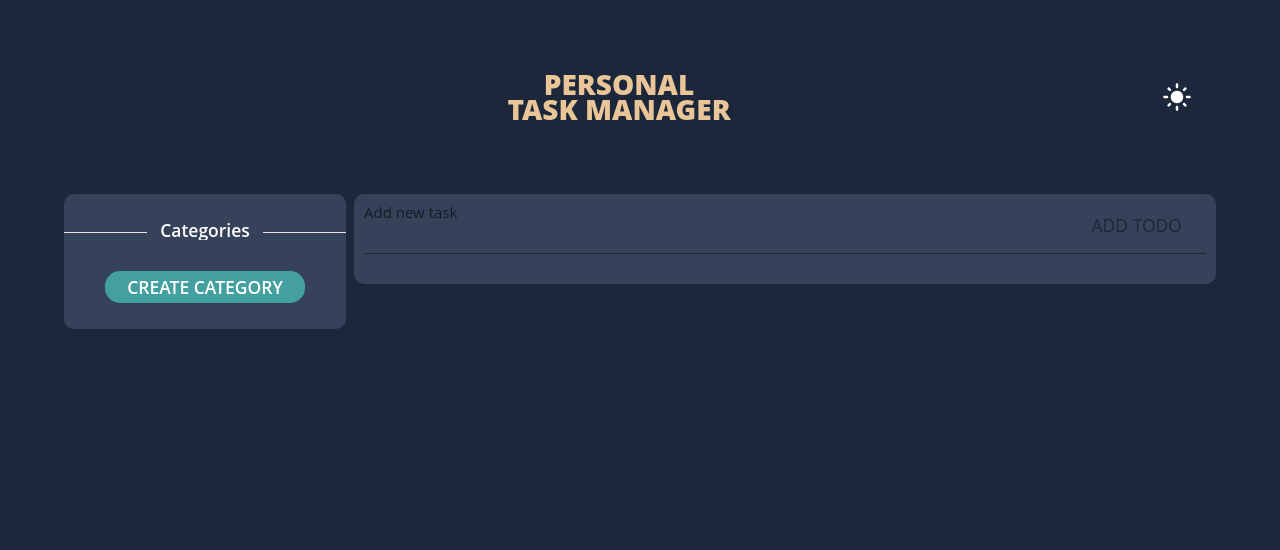
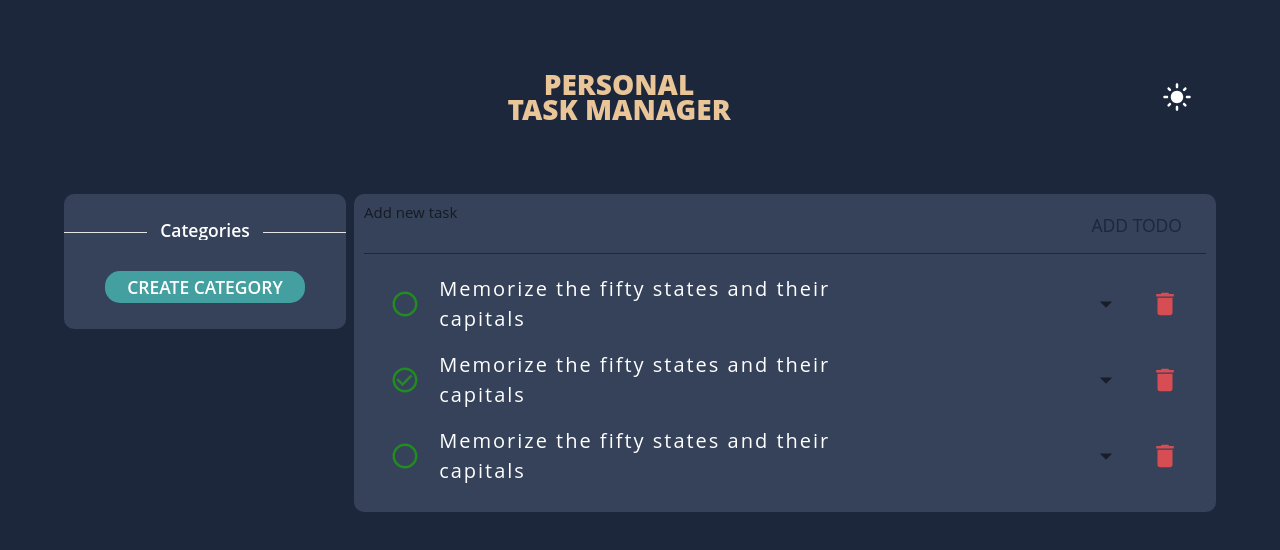
Before and after one commit to romasshka/myTodo, a React (Create React App) app: page / in a window 1280 px wide. Shown: the top 550 px of the page. Built offline with nearby package versions, Linux system fonts and the light colour scheme; data requests are answered from the project's data file.

Commit message:
connected server

```diff
--- a/package.json
+++ b/package.json
@@ -11,6 +11,7 @@
     "@testing-library/jest-dom": "^5.16.5",
     "@testing-library/react": "^13.4.0",
     "@testing-library/user-event": "^13.5.0",
+    "axios": "^1.3.5",
     "mui-color-input": "^1.0.5",
     "react": "^18.2.0",
     "react-dom": "^18.2.0",
--- a/server/db.json
+++ b/server/db.json
@@ -33,28 +33,24 @@
       "color": "#9C27B0"
     }
   ],
-  "todoItem": [
-    {
   "todoItems": [
     {
       "id": 1,
-          "textItem": "Memorize the fifty states and their capitals",
-          "complete": "false",
+      "text": "Memorize the fifty states and their capitals",
+      "completed": false,
       "category": ""
     },
     {
       "id": 2,
-          "textItem": "Memorize the fifty states and their capitals",
-          "complete": "true",
+      "text": "Memorize the fifty states and their capitals",
+      "completed": true,
       "category": ""
     },
     {
       "id": 3,
-          "textItem": "Memorize the fifty states and their capitals",
-          "complete": "true",
+      "text": "Memorize the fifty states and their capitals",
+      "completed": false,
       "category": ""
     }
   ]
 }
-  ]
-}
--- a/src/App.jsx
+++ b/src/App.jsx
@@ -3,7 +3,7 @@ import Main from "./pages/Main";
 import { ColorModeContext, useMode } from './theme/index.jsx';
 import { CssBaseline, GlobalStyles, ThemeProvider } from "@mui/material";
 import { Provider } from "react-redux";
-import store from './toolkitRedux'
+import store from './toolkitRedux/store'
 
 function App() {
   const [theme, colorMode] = useMode();
--- a/src/components/AddTodoItem.jsx
+++ b/src/components/AddTodoItem.jsx
@@ -1,11 +1,11 @@
-import React, { useState } from "react";
+import { useState, useEffect } from "react";
 import Paper from '@mui/material/Paper';
 import InputBase from '@mui/material/InputBase';
 import Divider from '@mui/material/Divider';
 import IconButton from '@mui/material/IconButton';
 import SearchIcon from '@mui/icons-material/Search';
 import { useDispatch } from "react-redux";
-import { addTodo } from "../toolkitRedux/todoSlice";
+import { addTodo, takeTodos } from "../toolkitRedux/todoSlice";
 
 import { Box, TextField, Button } from "@mui/material";
 
@@ -16,9 +16,15 @@ const AddTodoItem = () => {
     const dispatch = useDispatch();
 
     const addTask = () => {
-        dispatch(addTodo({text}))
-        setText('')
+        if (text.trim().length) {
+            dispatch(addTodo({ text }))
+            setText('')
+        }
     }
+
+    useEffect(() => {
+        dispatch(takeTodos());
+    },[dispatch]);
 
     return (
         <Box
--- a/src/components/TodoList.jsx
+++ b/src/components/TodoList.jsx
@@ -9,6 +9,8 @@ const TodoList = () => {
         <List>
             {todos.map((todo) =>
                 <TodoItem
+                    todo={todo}
+
                     key={todo.id}
                     {...todo}
                 />
--- a/src/components/mainPageParts/TodoItem.jsx
+++ b/src/components/mainPageParts/TodoItem.jsx
@@ -1,4 +1,4 @@
-import { useState, useEffect } from "react";
+import { useState } from "react";
 import { FormControl, InputLabel, ListItem, MenuItem, Select, Typography } from "@mui/material";
 import CheckCircleOutlineIcon from '@mui/icons-material/CheckCircleOutline';
 import RadioButtonUncheckedIcon from '@mui/icons-material/RadioButtonUnchecked';
@@ -14,7 +14,6 @@ const selectCategories = createSelector(
 );
 
 const TodoItem = ({ text, id, completed }) => {
-
     const icon = completed ? < CheckCircleOutlineIcon
         sx={{
             color: "#228B22"
--- a/src/toolkitRedux/todoSlice.js
+++ b/src/toolkitRedux/todoSlice.js
@@ -1,12 +1,29 @@
-import { createSlice } from "@reduxjs/toolkit";
+import { createSlice, createAsyncThunk } from "@reduxjs/toolkit";
+import axios from 'axios';
+
+export const takeTodos = createAsyncThunk(
+    'todos/takeTodos',
+    async () => {
+        try {
+            const res = await axios.get('http://localhost:3001/todoItems')
+            return res.data
+        } catch (err) {
+            console.log(err)
+        }
+    })
+
+
+const initialState = {
+    todos: [],
+    status: null,
+    error: null,
+}
 
 const todoSlice = createSlice({
     name: 'todos',
-    initialState: {
-        todos: [],
-    },
+    initialState,
     reducers: {
-        addTodo(state, action) {
+        addTodo: (state, action) => {
             state.todos.push({
                 id: new Date().toISOString(),
                 text: action.payload.text,
@@ -14,13 +31,24 @@ const todoSlice = createSlice({
             })
         },
         removeTodo(state, action) {
-            state.todos = state.todos.filter(todo=> todo.id !== action.payload.id)
-         },
+            state.todos = state.todos.filter(todo => todo.id !== action.payload.id)
+        },
         toggleTodoComplete(state, action) {
-            const toggledTodo = state.todos.find(todo => todo.id ===action.payload.id)
+            const toggledTodo = state.todos.find(todo => todo.id === action.payload.id)
             toggledTodo.completed = !toggledTodo.completed;
-         },
+        },
     },
+    extraReducers: (builder) => {
+        builder
+            .addCase(takeTodos.pending, (state) => {
+                state.status = 'loading';
+                state.error = null;
+            })
+            .addCase(takeTodos.fulfilled, (state, action) => {
+                state.status = 'resolved';
+                state.todos = action.payload;
+            })
+    }
 })
 
 export const { addTodo, removeTodo, toggleTodoComplete } = todoSlice.actions;
```
Also changed, not shown: src/toolkitRedux/store.js (renamed from src/toolkitRedux/index.js), 1 other file (tests, documents, lock files or other folders). Lines whose indentation alone changed are shown as unchanged.
